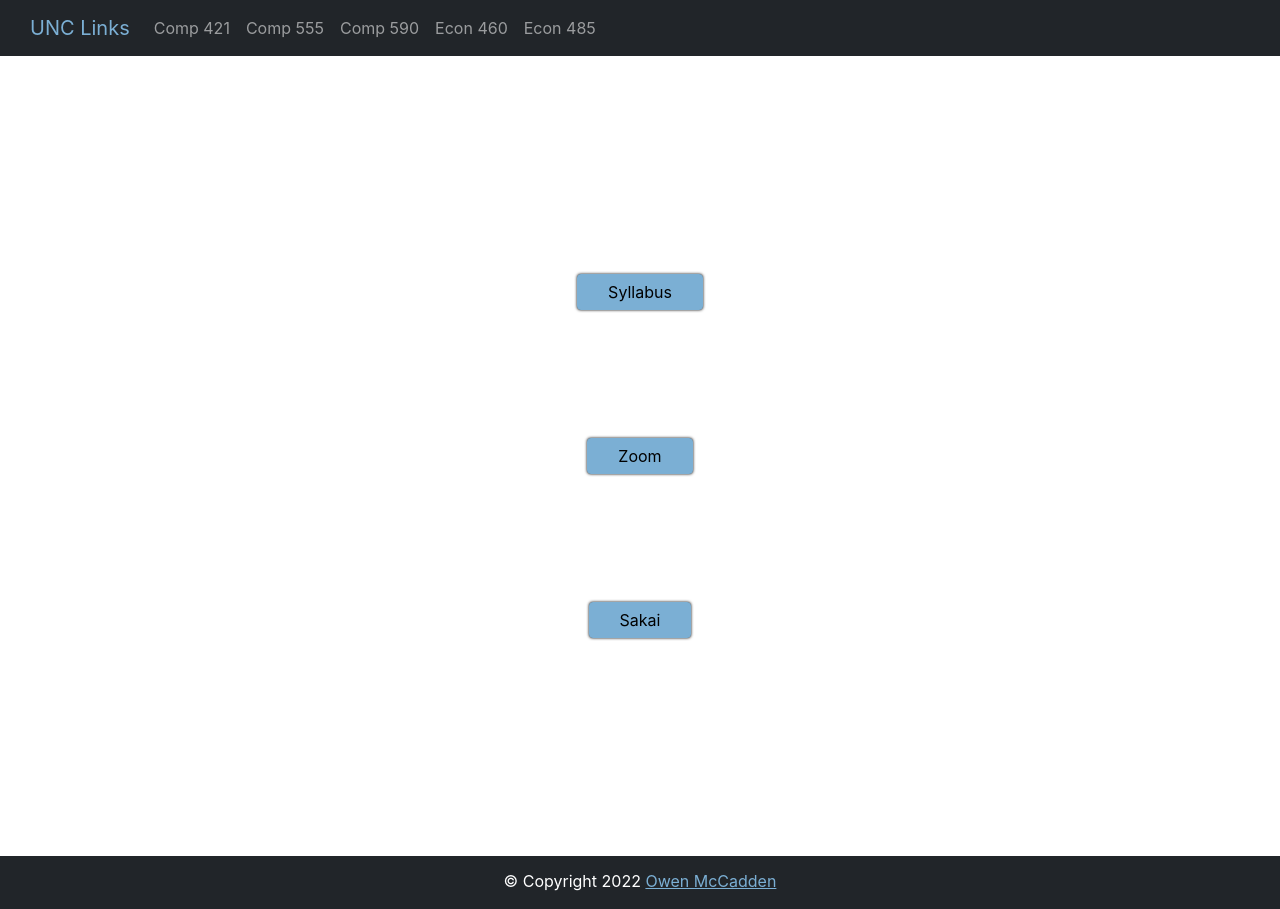
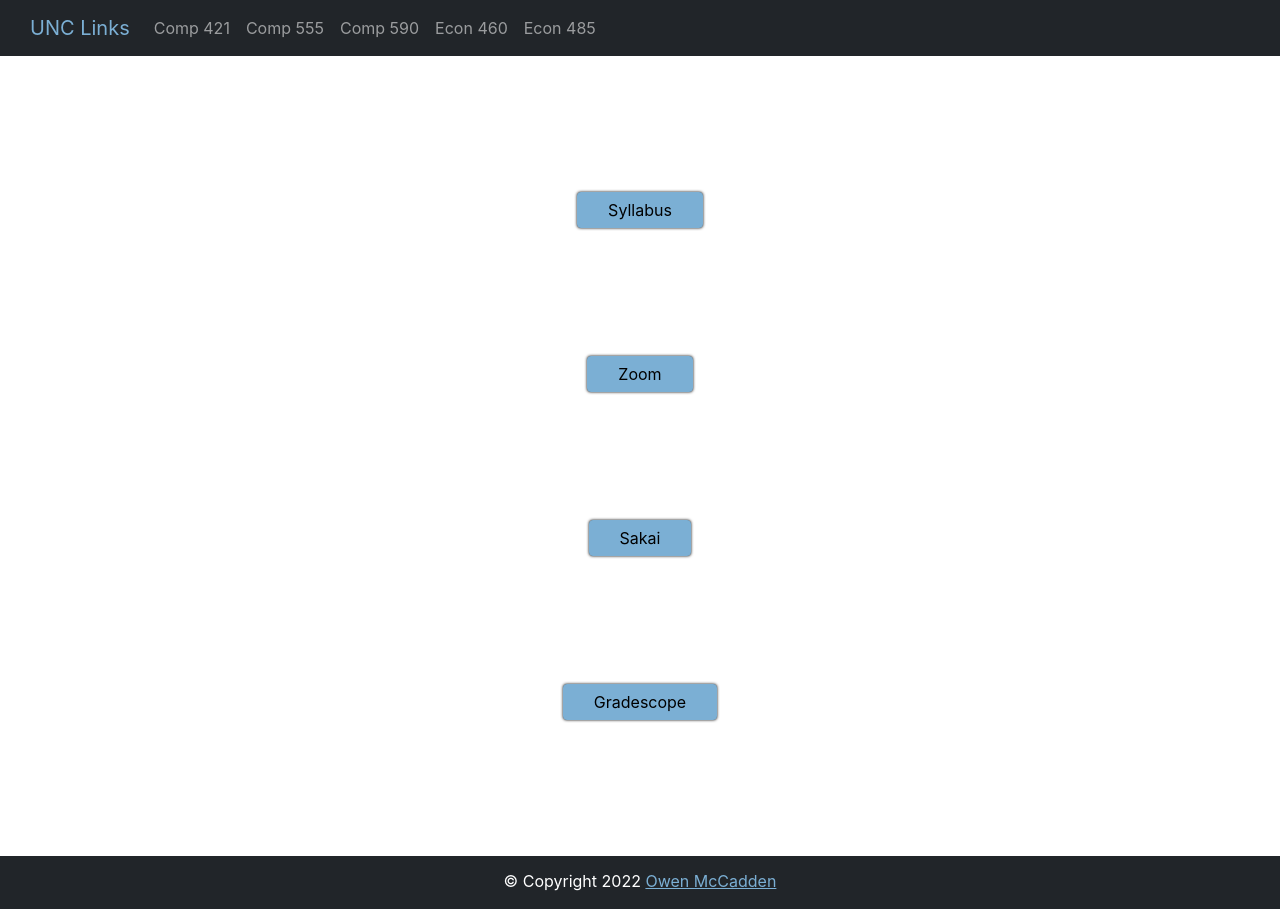
Before and after one commit to owenmccadden/unc_links, a React (Create React App) app: page /econ-485 in a window 1280 px wide. Built offline with nearby package versions, Linux system fonts and the light colour scheme.

Commit message:
updaed 485

```diff
--- a/src/Routes/Econ485.js
+++ b/src/Routes/Econ485.js
@@ -22,6 +22,10 @@ const Econ485 = () => {
                     {
                         text: "Sakai",
                         to: "https://sakai.unc.edu/portal/site/e7a457be-cc48-4a6b-b0a5-ab8e5a21243e"
+                    },
+                    {
+                        text: "Gradescope",
+                        to: "https://www.gradescope.com/courses/351170"
                     }
                 ]}
             />
```
